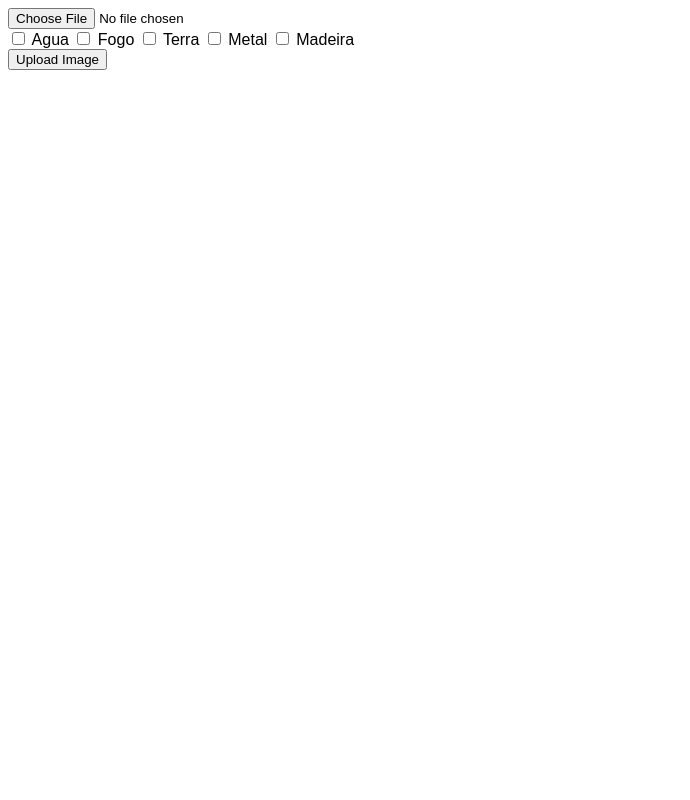
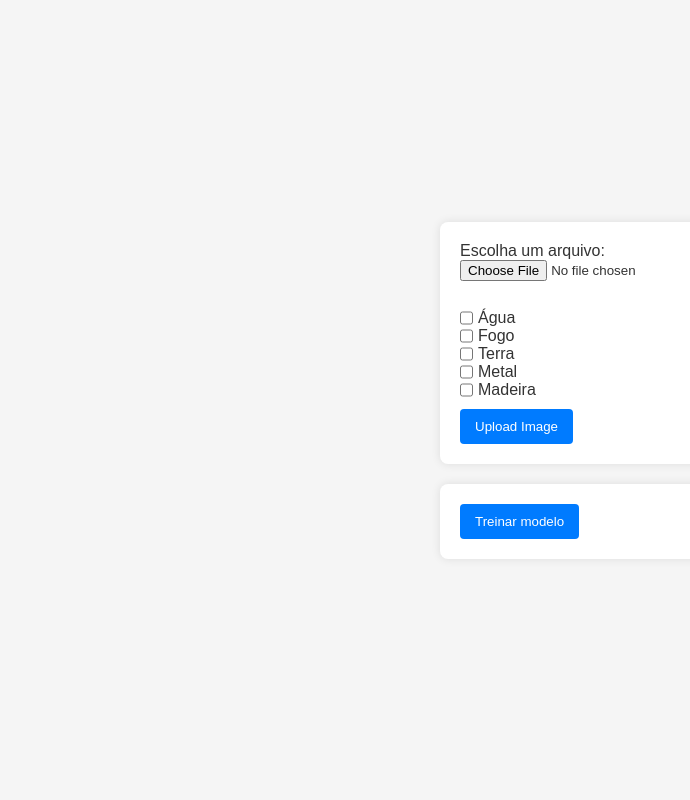
Before and after one commit to guilhermefelipetto/mp-face-landmark, a Flask app: page / in a window 1280 px wide. Shown: the whole page, without its empty margins (0-690 px from the left). Run offline with Flask 3, Linux system fonts and the light colour scheme.

Commit message:
atualizacao e design da interface para upload de imagens

```diff
--- a/webapp/static/css/style.css
+++ b/webapp/static/css/style.css
@@ -1,3 +1,80 @@
+/* style.css */
+
+/* Reseta estilos padrão */
+* {
+    margin: 0;
+    padding: 0;
+    box-sizing: border-box;
+}
+
 body {
     font-family: Arial, sans-serif;
+    background-color: #f5f5f5;
+    color: #333;
+    display: flex;
+    flex-direction: column;
+    align-items: center;
+    justify-content: center;
+    height: 100vh;
+    padding: 20px;
 }
+
+form {
+    background-color: #fff;
+    padding: 20px;
+    border-radius: 8px;
+    box-shadow: 0 0 10px rgba(0, 0, 0, 0.1);
+    margin-bottom: 20px;
+    width: 100%;
+    max-width: 400px;
+}
+
+input[type="file"] {
+    display: block;
+    margin-bottom: 10px;
+}
+
+div {
+    display: flex;
+    flex-direction: column;
+    margin-bottom: 10px;
+}
+
+input[type="checkbox"] {
+    margin-right: 5px;
+}
+
+button {
+    background-color: #007bff;
+    color: #fff;
+    border: none;
+    padding: 10px 15px;
+    border-radius: 4px;
+    cursor: pointer;
+    transition: background-color 0.3s;
+}
+
+button:hover {
+    background-color: #0056b3;
+}
+
+img {
+    max-width: 100%;
+    height: auto;
+    margin-top: 20px;
+}
+
+@media (max-width: 480px) {
+    form {
+        padding: 15px;
+        width: 100%;
+    }
+
+    button {
+        padding: 8px 12px;
+    }
+}
+
+.container {
+    text-align: center;
+}
--- a/webapp/templates/index.html
+++ b/webapp/templates/index.html
@@ -5,18 +5,39 @@
     <meta name="viewport" content="width=device-width, initial-scale=1.0">
     <title>Upload de Imagem</title>
     <link rel="stylesheet" href="{{ url_for('static', filename='css/style.css') }}">
+    <style>
+        .checkbox-group {
+            display: flex;
+            align-items: left;
+        }
+
+        .checkbox-group label {
+            margin-right: 10px;
+            display: flex;
+            align-items: left;
+        }
+
+        .checkbox-group input[type="checkbox"] {
+            margin-right: 5px;
+        }
+    </style>
 </head>
 <body>
     <form action="/upload_image" method="POST" enctype="multipart/form-data">
-        <input type="file" name="file" required><br>
-        <div>
-            <input type="checkbox" name="type" value="agua" id="agua" > Agua
-            <input type="checkbox" name="type" value="fogo" id="fogo" > Fogo
-            <input type="checkbox" name="type" value="terra" id="terra" > Terra
-            <input type="checkbox" name="type" value="metal" id="metal" > Metal
-            <input type="checkbox" name="type" value="madeira" id="madeira" > Madeira
+        <label for="file">Escolha um arquivo:</label>
+        <input type="file" id="file" name="file" required><br>
+        <div class="checkbox-group">
+            <label><input type="checkbox" name="type" value="agua" id="agua"> Água</label>
+            <label><input type="checkbox" name="type" value="fogo" id="fogo"> Fogo</label>
+            <label><input type="checkbox" name="type" value="terra" id="terra"> Terra</label>
+            <label><input type="checkbox" name="type" value="metal" id="metal"> Metal</label>
+            <label><input type="checkbox" name="type" value="madeira" id="madeira"> Madeira</label>
         </div>
         <button type="submit">Upload Image</button>
+    </form>
+
+    <form action="/train_model" method="POST">
+        <button type="submit">Treinar modelo</button>
     </form>
 
     <script>
@@ -31,7 +52,7 @@
     </script>
 
     {% if uploaded_image %}
-        <img src="{{ url_for('static', filename='workdir/static/images/' + uploaded_image) }}" alt="Uploaded Image"/>
+        <img src="{{ url_for('static', filename='workdir/static/images/' + image_type + '/' + uploaded_image) }}" alt="Uploaded Image"/>
         <form action="{{ url_for('process_image') }}" method="POST">
             <button type="submit">Process and Save to DB</button>
         </form>
--- a/webapp/templates/success.html
+++ b/webapp/templates/success.html
@@ -5,7 +5,7 @@
     <meta name="viewport" content="width=device-width, initial-scale=1.0">
     <title>Success</title>
     <link rel="stylesheet" href="{{ url_for('static', filename='css/style.css') }}">
-    <meta http-equiv="refresh" content="4;url=/">
+    <meta http-equiv="refresh" content="3;url=/">
     <style>
         body {
             display: flex;
```
Also changed, not shown: webapp/templates/train.html (+23 -2 lines), webapp/static/robot.gif (added).
